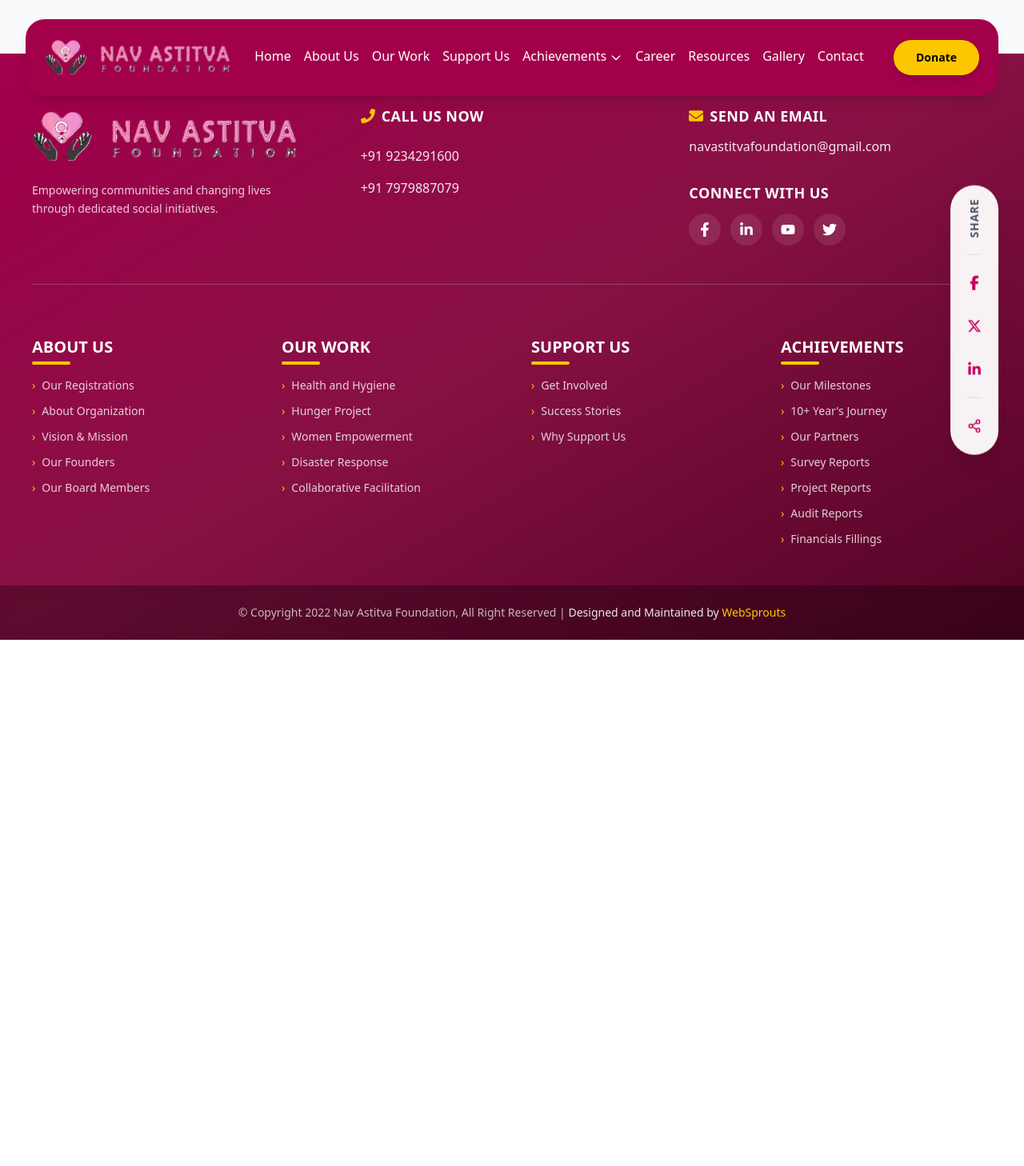
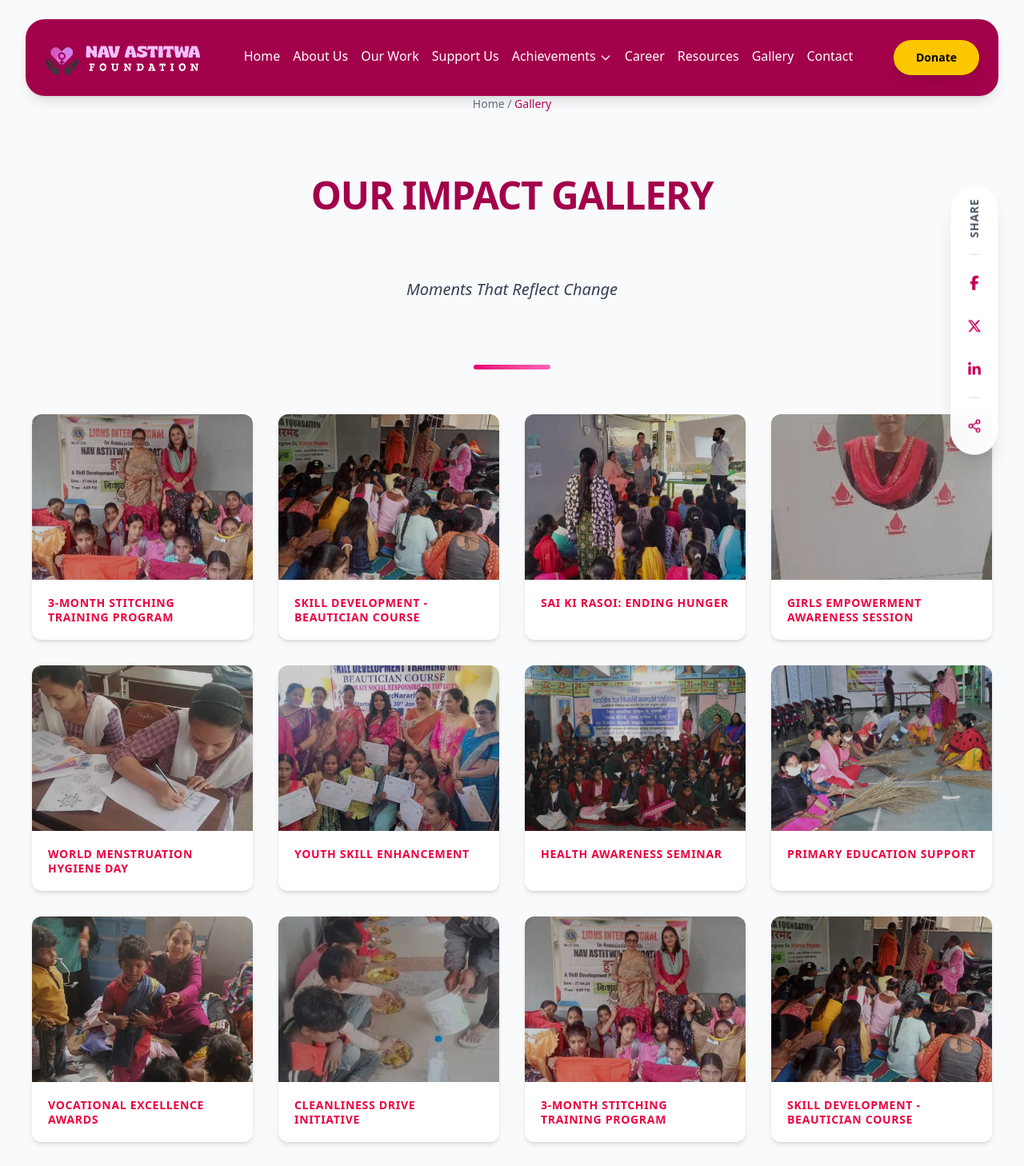
Before and after one commit to hck-anmol/NavAstitva, a React (Vite) app: page /imagegallery in a window 1280 px wide. Shown: the top 1458 px of the page at 80% size. Before the commit the page ends 800 px from the top, so only its background shows below. Built offline with nearby package versions, Linux system fonts and the light colour scheme.

Commit message:
Modified heroslider

```diff
--- a/src/App.jsx
+++ b/src/App.jsx
@@ -17,6 +17,7 @@ import Contact from "./pages/Contact";
 import DonatePage from "./pages/DonatePage";
 import Journey from "./pages/Journey";
 import CareerPage from "./pages/CareerPage";
+import ImageGallery from "./pages/ImageGallery";
 
 const App = () => {
   return (
@@ -41,6 +42,7 @@ const App = () => {
             <Route path="/contact" element={<Contact />} />
             <Route path="/donate" element={<DonatePage />} />
             <Route path="/journey" element={<Journey />} />
+            <Route path="/imagegallery" element={<ImageGallery />} />
           </Routes>
         </div>
 
--- a/src/components/Footer.jsx
+++ b/src/components/Footer.jsx
@@ -1,7 +1,7 @@
 import React from "react";
 import { Link } from "react-router-dom";
 import { FaFacebookF, FaLinkedinIn, FaTwitter, FaYoutube, FaPhone, FaEnvelope } from "react-icons/fa";
-import logo_light from "../assets/h (1).png";
+import logo_light from "../assets/logolightt.png";
 
 const Footer = () => {
     const aboutLinks = [
--- a/src/components/HeroSlider.jsx
+++ b/src/components/HeroSlider.jsx
@@ -142,8 +142,7 @@ const HeroSlider = () => {
           <button
             key={index}
             onClick={() => goToSlide(index)}
-            className={`transition-all duration-300 rounded-full ${
-              current === index
+            className={`transition-all duration-300 rounded-full ${current === index
                 ? "w-10 md:w-12 h-2.5 md:h-3 bg-white shadow-lg"
                 : "w-2.5 md:w-3 h-2.5 md:h-3 bg-white/60 hover:bg-white/90"
               }`}
@@ -153,37 +152,54 @@ const HeroSlider = () => {
       </div>
 
       {/* Navigation Arrows - Better positioned and styled */}
+      {/* Navigation Arrows - Glassmorphism Style */}
+      <div className="absolute bottom-10 right-8 md:right-12 flex gap-3 z-30">
         <button
           onClick={handlePrevious}
-        className="hidden md:flex absolute left-8 lg:left-12 top-1/2 -translate-y-1/2 w-14 h-14 lg:w-16 lg:h-16 items-center justify-center rounded-full bg-white/25 backdrop-blur-md border border-white/30 hover:bg-white/35 transition-all duration-300 group z-20 shadow-lg hover:shadow-xl hover:scale-110"
+          className="
+      w-12 h-16 flex items-center justify-center
+      bg-white/20 backdrop-blur-md
+      border border-white/30 rounded-xl
+      shadow-[0_4px_12px_rgba(0,0,0,0.1)]
+      hover:bg-white/30 hover:border-white/50
+      transition-all duration-300 group
+    "
           aria-label="Previous slide"
         >
           <svg
-          className="w-7 h-7 lg:w-8 lg:h-8 text-white group-hover:-translate-x-1 transition-transform duration-300"
+            className="w-6 h-6 text-white group-hover:-translate-x-1 transition-transform"
             fill="none"
             stroke="currentColor"
-          strokeWidth="2.5"
+            strokeWidth="3"
             viewBox="0 0 24 24"
           >
-          <path d="M15 19l-7-7 7-7" />
+            <path strokeLinecap="round" strokeLinejoin="round" d="M15 19l-7-7 7-7" />
           </svg>
         </button>
 
         <button
           onClick={handleNext}
-        className="hidden md:flex absolute right-8 lg:right-12 top-1/2 -translate-y-1/2 w-14 h-14 lg:w-16 lg:h-16 items-center justify-center rounded-full bg-white/25 backdrop-blur-md border border-white/30 hover:bg-white/35 transition-all duration-300 group z-20 shadow-lg hover:shadow-xl hover:scale-110"
+          className="
+      w-12 h-16 flex items-center justify-center
+      bg-white/20 backdrop-blur-md
+      border border-white/30 rounded-xl
+      shadow-[0_4px_12px_rgba(0,0,0,0.1)]
+      hover:bg-white/30 hover:border-white/50
+      transition-all duration-300 group
+    "
           aria-label="Next slide"
         >
           <svg
-          className="w-7 h-7 lg:w-8 lg:h-8 text-white group-hover:translate-x-1 transition-transform duration-300"
+            className="w-6 h-6 text-white group-hover:translate-x-1 transition-transform"
             fill="none"
             stroke="currentColor"
-          strokeWidth="2.5"
+            strokeWidth="3"
             viewBox="0 0 24 24"
           >
-          <path d="M9 5l7 7-7 7" />
+            <path strokeLinecap="round" strokeLinejoin="round" d="M9 5l7 7-7 7" />
           </svg>
         </button>
+      </div>
     </section>
   );
 };
--- a/src/components/Navbar.jsx
+++ b/src/components/Navbar.jsx
@@ -1,6 +1,6 @@
 import React, { useState, useEffect } from "react";
-import logo_dark from "../assets/logo_dark.png";
-import logo_light from "../assets/h (1).png";
+import logodark from "../assets/logodark.png";
+import logolightt from "../assets/logolightt.png";
 import { Link } from "react-router-dom";
 
 const Navbar = () => {
@@ -16,7 +16,7 @@ const Navbar = () => {
     { name: "Achievements", path: "/achievements" },
     { name: "Career", path: "/careerpage" },
     { name: "Resources", path: "/resources" },
-    { name: "Gallery", path: "/gallery" },
+    { name: "Gallery", path: "/imagegallery" },
     { name: "Contact", path: "/contact" },
   ];
 
@@ -55,7 +55,7 @@ const Navbar = () => {
           {/* Logo - Better scaling and transition */}
           <a href="/" className="flex items-center shrink-0 transition-transform duration-300 hover:scale-105">
             <img
-              src={isScrolled ? logo_dark : logo_light}
+              src={isScrolled ? logodark : logolightt}
               alt="Logo"
               className="h-9 sm:h-10 md:h-11 lg:h-14 w-auto object-contain transition-all duration-500"
             />
--- a/src/pages/ImageGallery.jsx
+++ b/src/pages/ImageGallery.jsx
@@ -1,24 +1,114 @@
-import React from 'react'
-import img1 from '../assets/imagegallery/img-1-2425.webp'
-import img1_1 from '../assets/imagegallery/img-1-2425(1).webp'
-import img2 from '../assets/imagegallery/img-2-2425.webp'
-import img2_1 from '../assets/imagegallery/img-2-2425(1).webp'
-import img3 from '../assets/imagegallery/img-3-2425.webp'
-import img4 from '../assets/imagegallery/img-4-2425.webp'
-import img5 from '../assets/imagegallery/img-5-2425.webp'
-import img6 from '../assets/imagegallery/img-6-2425.webp'
-import img7 from '../assets/imagegallery/img-7-2425.webp'
-import img8 from '../assets/imagegallery/img-8-2425.webp'
-import img9 from '../assets/imagegallery/img-9-2425.webp'
-import img9_1 from '../assets/imagegallery/img-9-2425(1).webp'
-import img10 from '../assets/imagegallery/img-10-2425.webp'
-import img11 from '../assets/imagegallery/img-11-2425.webp'
-import img12 from '../assets/imagegallery/img-12-2425.webp'
+import React, { useState } from 'react';
+
+// Importing your assets
+import img1 from '../assets/imagegallery/img-1-2425.webp';
+import img2 from '../assets/imagegallery/img-2-2425.webp';
+import img3 from '../assets/imagegallery/img-3-2425.webp';
+import img4 from '../assets/imagegallery/img-4-2425.webp';
+import img6 from '../assets/imagegallery/img-6-2425.webp';
+import img8 from '../assets/imagegallery/img-8-2425.webp';
+import img9 from '../assets/imagegallery/img-9-2425.webp';
+import img10 from '../assets/imagegallery/img-10-2425.webp';
+import img11 from '../assets/imagegallery/img-11-2425.webp';
+import img12 from '../assets/imagegallery/img-12-2425.webp';
 
 const ImageGallery = () => {
-  return (
-    <div>ImageGallery</div>
-  )
-}
+    const [selectedImg, setSelectedImg] = useState(null);
 
-export default ImageGallery
+    // 1. Array of unique imported images and captions
+    const baseGallery = [
+        { url: img1, title: "3-Month Stitching Training Program" },
+        { url: img2, title: "Skill Development - Beautician Course" },
+        { url: img3, title: "Sai Ki Rasoi: Ending Hunger" },
+        { url: img4, title: "Girls Empowerment Awareness Session" },
+        // { url: img5, title: "15 Days Mehendi Training Program" },
+        { url: img6, title: "World Menstruation Hygiene Day" },
+        // { url: img7, title: "Community Outreach Program" },
+        { url: img8, title: "Youth Skill Enhancement" },
+        { url: img9, title: "Health Awareness Seminar" },
+        { url: img10, title: "Primary Education Support" },
+        { url: img11, title: "Vocational Excellence Awards" },
+        { url: img12, title: "Cleanliness Drive Initiative" },
+    ];
+
+    // 2. Generate 50 items by repeating the base gallery
+    const fullGallery = Array.from({ length: 50 }, (_, i) => ({
+        ...baseGallery[i % baseGallery.length],
+        id: i
+    }));
+
+    return (
+        <div className="bg-gray-50 min-h-screen p-4 md:p-10">
+            {/* Page Header (Same style as About Us) */}
+            <div className="max-w-7xl mx-auto mb-14 text-center *:mt-20">
+                {/* Breadcrumb */}
+                <p className="text-sm text-gray-500 mb-3">
+                    Home / <span className="text-pink-700 font-medium">Gallery</span>
+                </p>
+
+                {/* Page Heading */}
+                <h1 className="text-3xl sm:text-4xl md:text-5xl font-bold text-pink-800 tracking-tight mb-3">
+                    OUR IMPACT GALLERY
+                </h1>
+
+                {/* Subtitle */}
+                <p className="text-lg md:text-xl text-gray-700 font-medium italic">
+                    Moments That Reflect Change
+                </p>
+
+                {/* Gradient Divider */}
+                <div className="w-24 h-1.5 bg-gradient-to-r from-pink-600 to-pink-400 rounded-full mt-4 mx-auto" />
+            </div>
+
+
+            {/* Grid Layout */}
+            <div className="max-w-7xl mx-auto grid grid-cols-1 sm:grid-cols-2 md:grid-cols-3 lg:grid-cols-4 gap-8">
+                {fullGallery.map((item) => (
+                    <div
+                        key={item.id}
+                        className="group bg-white rounded-xl overflow-hidden shadow-md hover:shadow-2xl transition-all duration-300 transform hover:-translate-y-2 cursor-pointer"
+                        onClick={() => setSelectedImg(item)}
+                    >
+                        {/* Image Container with fixed Aspect Ratio */}
+                        <div className="relative overflow-hidden aspect-[4/3]">
+                            <img
+                                src={item.url}
+                                alt={item.title}
+                                className="w-full h-full object-cover transition-transform duration-500 group-hover:scale-110"
+                            />
+                            {/* Overlay on hover */}
+                            <div className="absolute inset-0 bg-black/20 group-hover:bg-black/0 transition-colors duration-300"></div>
+                        </div>
+
+                        {/* Caption Section */}
+                        <div className="p-5">
+                            <h3 className="text-sm font-bold text-rose-600 uppercase tracking-wider line-clamp-2 leading-tight">
+                                {item.title}
+                            </h3>
+                        </div>
+                    </div>
+                ))}
+            </div>
+
+            {/* --- Lightbox / Modal --- */}
+            {selectedImg && (
+                <div
+                    className="fixed inset-0 z-50 flex items-center justify-center bg-black/90 p-4 animate-fadeIn"
+                    onClick={() => setSelectedImg(null)}
+                >
+                    <button className="absolute top-5 right-5 text-white text-4xl font-light">&times;</button>
+                    <div className="max-w-4xl w-full flex flex-col items-center">
+                        <img
+                            src={selectedImg.url}
+                            alt={selectedImg.title}
+                            className="max-h-[80vh] rounded-lg shadow-2xl"
+                        />
+                        <p className="mt-4 text-white text-xl font-medium text-center">{selectedImg.title}</p>
+                    </div>
+                </div>
+            )}
+        </div>
+    );
+};
+
+export default ImageGallery;
```
Also changed, not shown: src/assets/logodark.png, src/assets/logolightt.png (added). Lines whose indentation alone changed are shown as unchanged.
